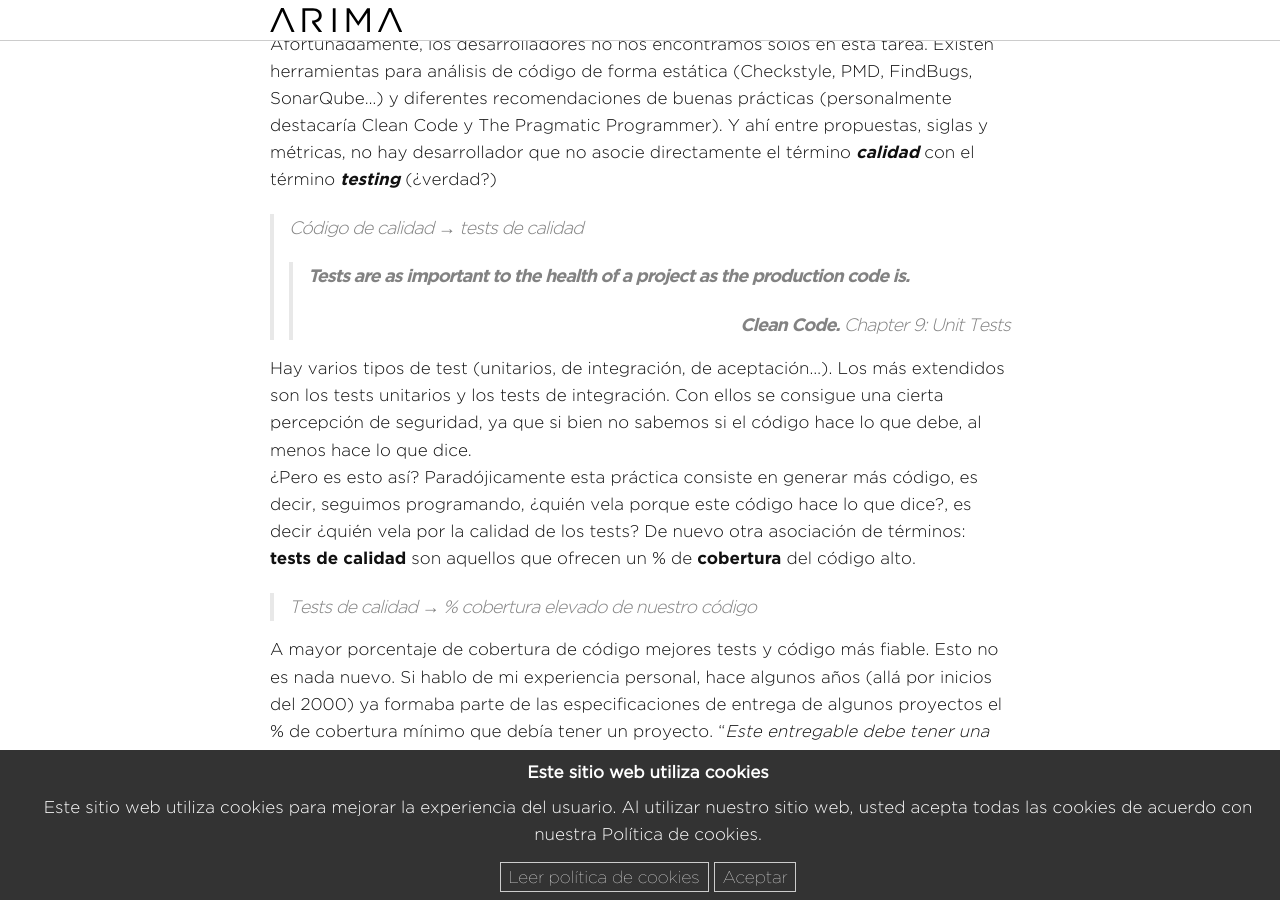
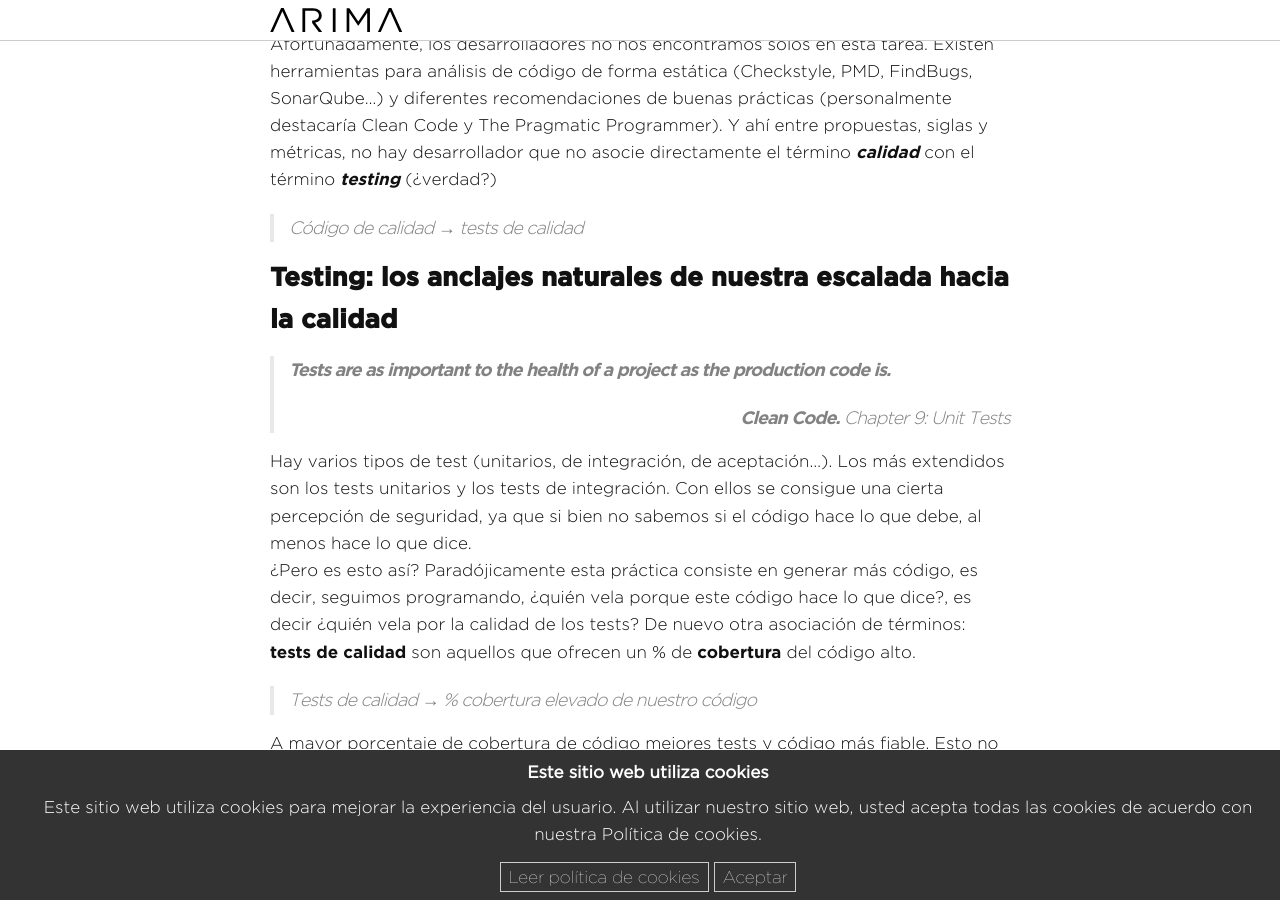
Before and after one commit to wearearima/blog, a Jekyll site: the page built from _posts/2020-05-12-mutation-testing.markdown, in a window 1280 px wide and 900 px high, scrolled down 659 px. Built offline with Jekyll 4.4.1, drawn with Linux system fonts in a browser that asks for light colours; some web fonts are replaced; some of the changed text lies outside the part shown.

Commit message:
header y dos secciones. TBD definir bien los títulos

```diff
--- a/_posts/2020-05-12-mutation-testing.markdown
+++ b/_posts/2020-05-12-mutation-testing.markdown
@@ -5,7 +5,7 @@
 author: jessica
 categories: testing, software quality, QA
 tags: testing, mutation testing, pi test, software quality, QA, cobertura, coverage
-header-image:
+header-image:	2020-05-12-mutation-testing/header.jpg
 ---
 
 Profesionalmente me etiqueto como _desarrolladora_, aunque no me gustan mucho las etiquetas y me gusta más decir que la razón de ser de mi trabajo es: crear software de calidad. Pero ¿qué es **software de calidad**? A mi me gusta definirlo como sigue:
@@ -19,8 +19,11 @@
 Afortunadamente, los desarrolladores no nos encontramos solos en esta tarea. Existen herramientas para análisis de código de forma estática (Checkstyle, PMD, FindBugs, SonarQube...) y diferentes recomendaciones de buenas prácticas (personalmente destacaría Clean Code y The Pragmatic Programmer). Y ahí entre propuestas, siglas y métricas, no hay desarrollador que no asocie directamente el término _**calidad**_ con el término _**testing**_ (¿verdad?)
 
 > Código de calidad &rarr; tests de calidad
->>**Tests are as important to the health of a project as the production code is.**
->><p align="right" markdown="1">**Clean Code.** Chapter 9: Unit Tests</p>
+
+## Testing: los anclajes naturales de nuestra escalada hacia la calidad
+
+>**Tests are as important to the health of a project as the production code is.**
+><p align="right" markdown="1">**Clean Code.** Chapter 9: Unit Tests</p>
 
 Hay varios tipos de test (unitarios, de integración, de aceptación...). Los más extendidos son los tests unitarios y los tests de integración. Con ellos se consigue una cierta percepción de seguridad, ya que si bien no sabemos si el código hace lo que debe, al menos hace lo que dice.
 ¿Pero es esto así? Paradójicamente esta práctica consiste en generar más código, es decir, seguimos programando, ¿quién vela porque este código hace lo que dice?, es decir ¿quién vela por la calidad de los tests? De nuevo otra asociación de términos: **tests de calidad** son aquellos que ofrecen un % de **cobertura** del código alto.
@@ -162,8 +165,11 @@
 [^2]: Pruébalo tu mismo, el código está disponible [aquí](https://github.com/wearearima/time-report-app/tree/feature/02_tests_for_testing_purposes)
 
 > Test &rarr; **sensación** de seguridad
->>**Because we can’t write perfect software, it follows that we can’t write perfect test software either. We need to test the tests.**
->><p align="right" markdown="1">The Pragmatic Programmer. Chapter 8: Pragmatic projects</p>
+
+## Mutation testing: asegurando los anclajes de nuestra escalada
+
+>**Because we can’t write perfect software, it follows that we can’t write perfect test software either. We need to test the tests.**
+><p align="right" markdown="1">The Pragmatic Programmer. Chapter 8: Pragmatic projects</p>
 
 Parece que los tests que hemos creado no son tan buenos como creíamos, no tienen calidad suficiente como para asegurar la calidad (valga la redundancia) de nuestro método. Nos han ofrecido una falsa sensación de seguridad.
 Está claro que conseguir % altos de cobertura no es sencillo y si escribir tests es costoso, escribir buenos tests lo es aún más y lo que obtenemos es una sensación de seguridad que no es real. ¿No podríamos hacer que esta sensación fuese más cercana a la realidad? ¿No podríamos detectar situaciones, como la que hemos visto, de forma automática?
```
Also changed, not shown: other parts of _posts/2020-05-12-mutation-testing.markdown (+2 -0 lines), assets/images/2020-05-12-mutation-testing/header.jpg (added).
